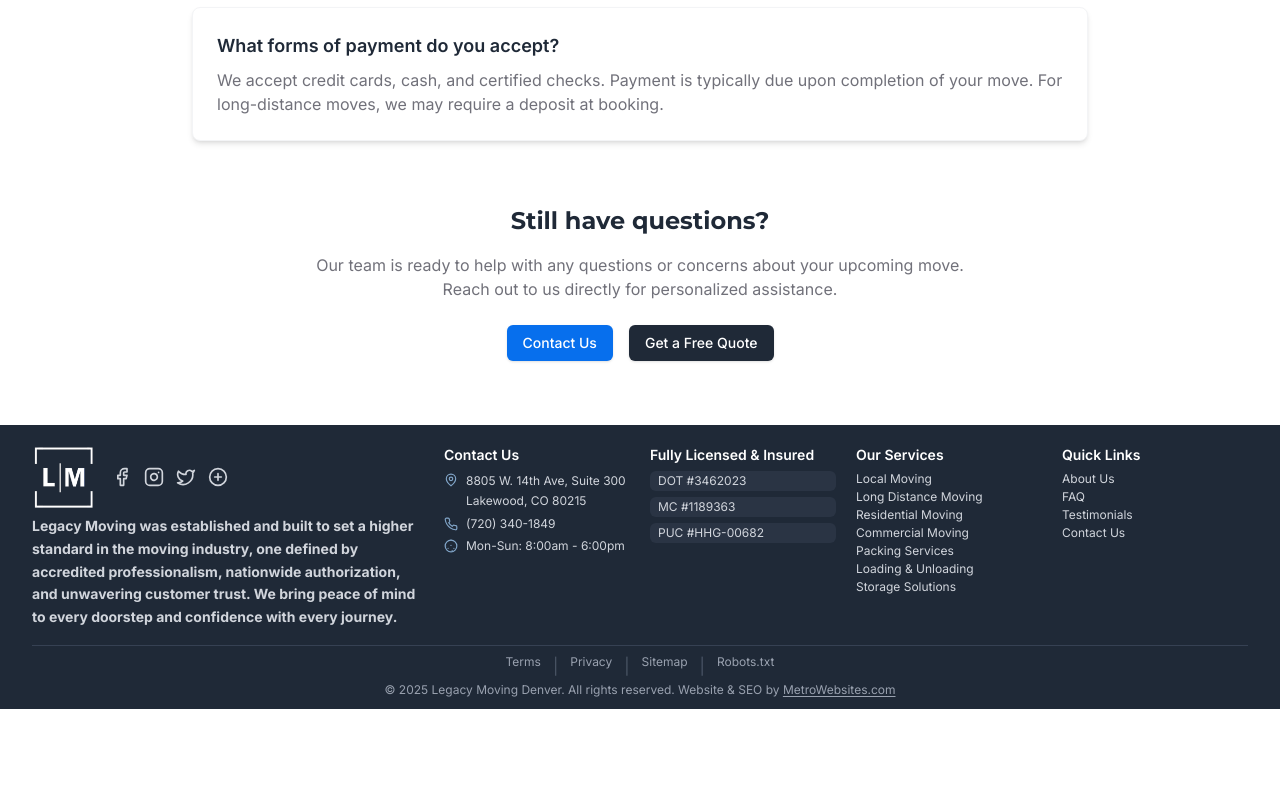
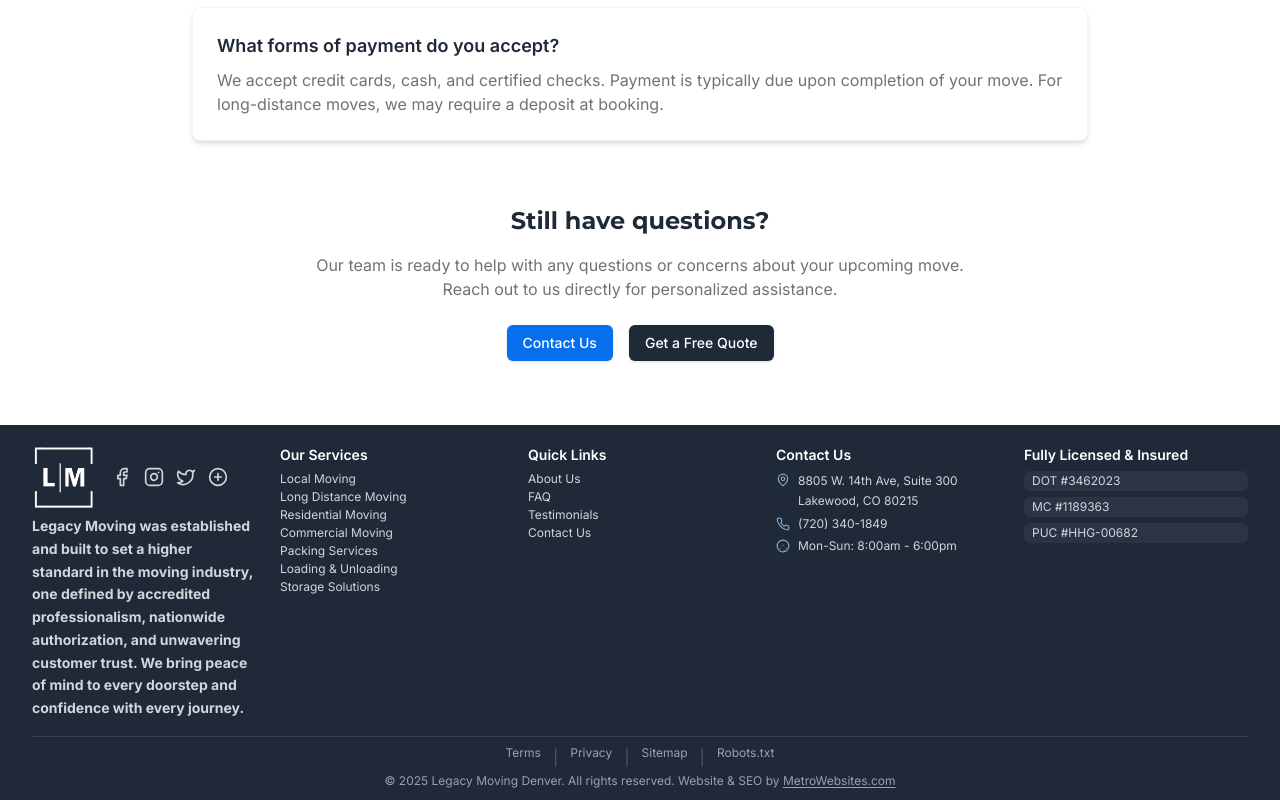
Before and after one commit to MetroWebsites/Legacy-Moving-New, an Astro site: page /faqs in a window 1280 px wide. Shown: the part 2816-3616 px from the top of the page. Before the commit the page ends 3525 px from the top, so only its background shows below. Built offline with nearby package versions, Linux system fonts and the light colour scheme; Astro itself is replaced by a stand-in of ours.

Commit message:
fix: restore 5-column desktop footer layout with proper spacing - About/Mission, Services, Quick Links, Contact, Licenses (left to right)

```diff
--- a/src/components/Footer.astro
+++ b/src/components/Footer.astro
@@ -32,10 +32,10 @@
       </div>
     </div>
 
-    <!-- 6-column grid on desktop, 2-column on mobile -->
-    <div class="grid grid-cols-2 md:grid-cols-6 gap-4 md:gap-4 lg:gap-5">
-      <!-- About/Mission - Spans 2 columns on desktop -->
-      <div class="hidden md:block md:col-span-2">
+    <!-- 5-column grid on desktop, 2-column on mobile -->
+    <div class="grid grid-cols-2 md:grid-cols-5 gap-4 md:gap-6">
+      <!-- About/Mission - First column on desktop -->
+      <div class="hidden md:block">
         <div class="flex items-center gap-4 mb-1.5">
           <img
             src="/lm-logo.png"
@@ -69,7 +69,32 @@
         </p>
       </div>
 
-      <!-- Contact info on desktop (moved to middle) -->
+      <!-- Our Services - Second column -->
+      <div>
+        <h3 class="text-sm font-semibold mb-1.5">Our Services</h3>
+        <ul class="space-y-0.5 text-xs text-gray-300">
+          <li><a href="/services/local-moving" class="hover:text-white transition-colors">Local Moving</a></li>
+          <li><a href="/services/long-distance-moving" class="hover:text-white transition-colors">Long Distance Moving</a></li>
+          <li><a href="/services#residential" class="hover:text-white transition-colors">Residential Moving</a></li>
+          <li><a href="/services#commercial" class="hover:text-white transition-colors">Commercial Moving</a></li>
+          <li><a href="/services#packing" class="hover:text-white transition-colors">Packing Services</a></li>
+          <li><a href="/services#loading" class="hover:text-white transition-colors">Loading & Unloading</a></li>
+          <li><a href="/services#storage" class="hover:text-white transition-colors">Storage Solutions</a></li>
+        </ul>
+      </div>
+
+      <!-- Quick Links - Third column -->
+      <div>
+        <h3 class="text-sm font-semibold mb-1.5">Quick Links</h3>
+        <ul class="space-y-0.5 text-xs text-gray-300">
+          <li><a href="/about-us" class="hover:text-white transition-colors">About Us</a></li>
+          <li><a href="/faq" class="hover:text-white transition-colors">FAQ</a></li>
+          <li><a href="/testimonials" class="hover:text-white transition-colors">Testimonials</a></li>
+          <li><a href="/contact" class="hover:text-white transition-colors">Contact Us</a></li>
+        </ul>
+      </div>
+
+      <!-- Contact Us - Fourth column -->
       <div class="hidden md:block">
         <h3 class="text-sm font-semibold mb-1.5">Contact Us</h3>
         <ul class="space-y-1.5 text-xs text-gray-300">
@@ -92,7 +117,7 @@
         </ul>
       </div>
 
-      <!-- Licenses on desktop (moved to middle) -->
+      <!-- Fully Licensed & Insured - Fifth column -->
       <div class="hidden md:block">
         <h3 class="text-sm font-semibold mb-1.5">Fully Licensed & Insured</h3>
         <div class="flex flex-col gap-1.5">
@@ -100,31 +125,6 @@
           <span class="text-xs bg-gray-700/50 text-gray-300 px-2 py-0.5 rounded-md whitespace-nowrap">MC #1189363</span>
           <span class="text-xs bg-gray-700/50 text-gray-300 px-2 py-0.5 rounded-md whitespace-nowrap">PUC #HHG-00682</span>
         </div>
-      </div>
-
-      <!-- Services (moved to right side) -->
-      <div>
-        <h3 class="text-sm font-semibold mb-1.5">Our Services</h3>
-        <ul class="space-y-0.5 text-xs text-gray-300">
-          <li><a href="/services/local-moving" class="hover:text-white transition-colors">Local Moving</a></li>
-          <li><a href="/services/long-distance-moving" class="hover:text-white transition-colors">Long Distance Moving</a></li>
-          <li><a href="/services#residential" class="hover:text-white transition-colors">Residential Moving</a></li>
-          <li><a href="/services#commercial" class="hover:text-white transition-colors">Commercial Moving</a></li>
-          <li><a href="/services#packing" class="hover:text-white transition-colors">Packing Services</a></li>
-          <li><a href="/services#loading" class="hover:text-white transition-colors">Loading & Unloading</a></li>
-          <li><a href="/services#storage" class="hover:text-white transition-colors">Storage Solutions</a></li>
-        </ul>
-      </div>
-
-      <!-- Quick links (moved to right side) -->
-      <div>
-        <h3 class="text-sm font-semibold mb-1.5">Quick Links</h3>
-        <ul class="space-y-0.5 text-xs text-gray-300">
-          <li><a href="/about-us" class="hover:text-white transition-colors">About Us</a></li>
-          <li><a href="/faq" class="hover:text-white transition-colors">FAQ</a></li>
-          <li><a href="/testimonials" class="hover:text-white transition-colors">Testimonials</a></li>
-          <li><a href="/contact" class="hover:text-white transition-colors">Contact Us</a></li>
-        </ul>
       </div>
 
       <!-- Mobile: Contact info (full width) -->
```
